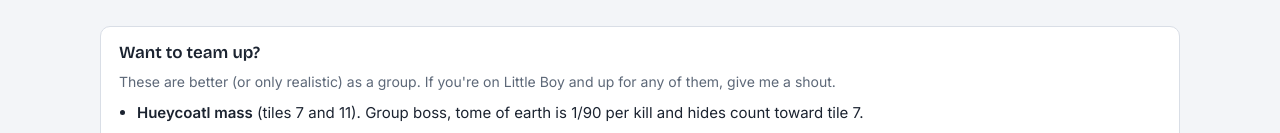
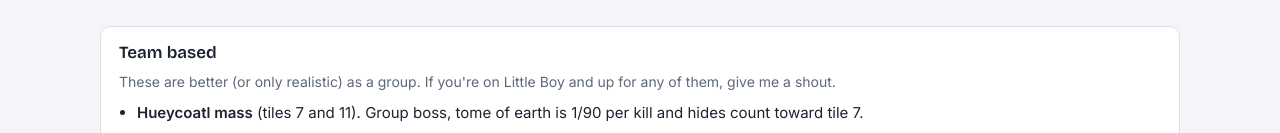
Before and after one commit to kitten-lissy/little-boy-bingo, a plain HTML site: page index.html in a window 1280 px wide. Shown: the part 2708-2841 px from the top of the page. Drawn offline with nearby package versions, Linux system fonts and the light colour scheme.

Commit message:
Rename team section heading

```diff
--- a/index.html
+++ b/index.html
@@ -170,7 +170,7 @@ footer{color:var(--muted);font-size:13px}
 
 <div class="cols">
   <div class="panel">
-    <h2>Want to team up?</h2>
+    <h2>Team based</h2>
     <p>These are better (or only realistic) as a group. If you're on Little Boy and up for any of them, give me a shout.</p>
     <ul>
       <li><b>Hueycoatl mass</b> (tiles 7 and 11). Group boss, tome of earth is 1/90 per kill and hides count toward tile 7.</li>
```
